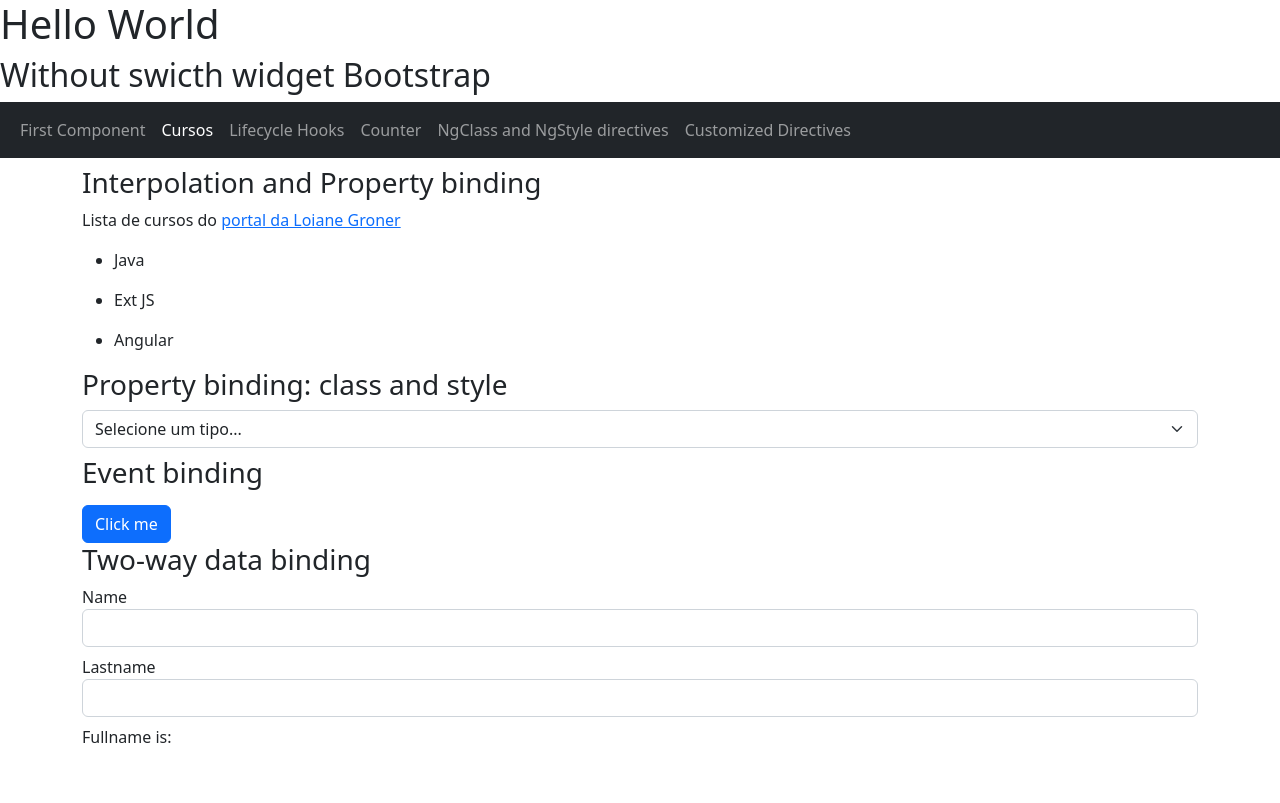
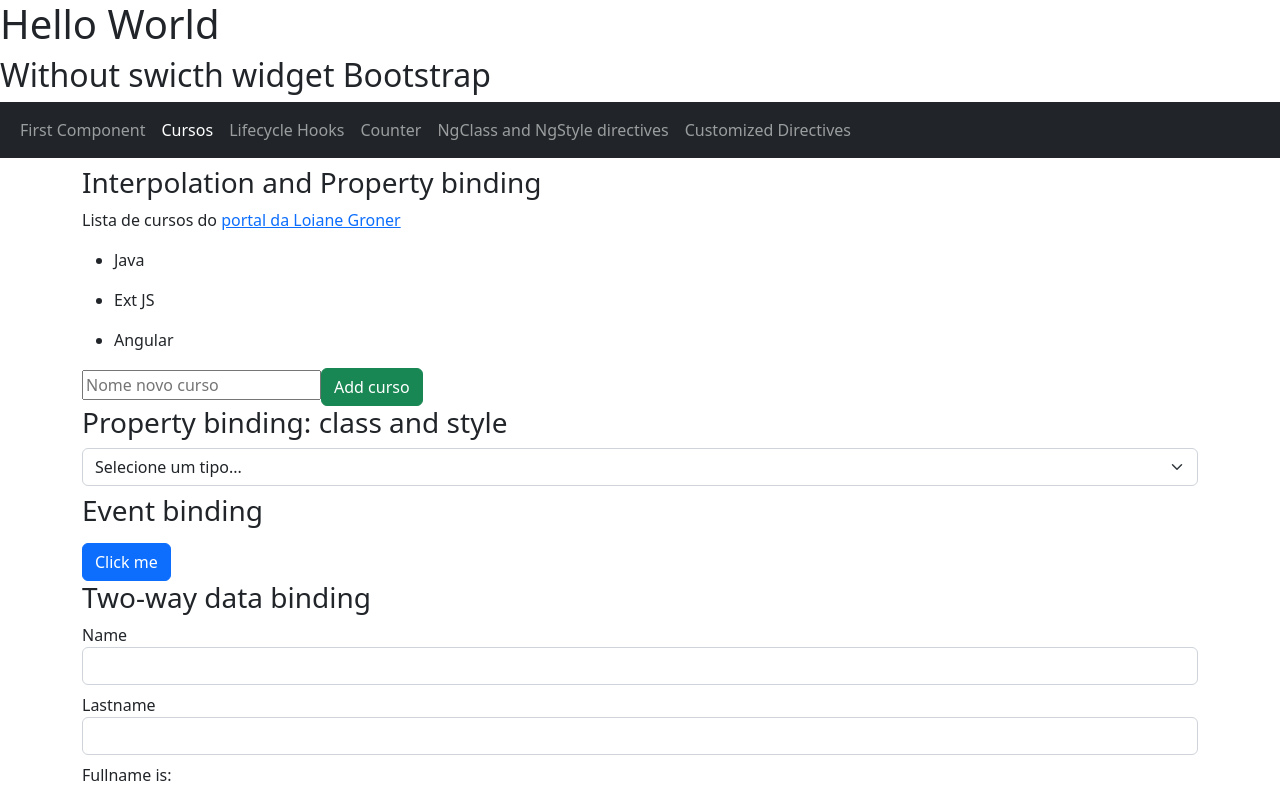
Before and after one commit to g-oliveira7/learning-angular, an Angular app: page / in a window 1280 px wide. Both pictures are taken after a click on the link "Cursos". Built offline with nearby package versions, Linux system fonts and the light colour scheme.

Commit message:
Services scope

```diff
--- a/src/app/cursos/cursos.component.html
+++ b/src/app/cursos/cursos.component.html
@@ -11,6 +11,9 @@
                 <app-curso [nome]="curso"></app-curso>
             </li>
         </ul>
+
+        <input placeholder="Nome novo curso" #inputCurso>
+        <button class="btn btn-success" (click)="addCurso(inputCurso)">Add curso</button>
     </article>
 </section>
 
--- a/src/app/cursos/cursos.component.ts
+++ b/src/app/cursos/cursos.component.ts
@@ -1,23 +1,26 @@
+import { Component, OnInit } from '@angular/core';
+
+import { NgbModal } from '@ng-bootstrap/ng-bootstrap';
 import { CursosService } from './cursos.service';
-import { Component } from '@angular/core';
-import { NgbModal } from '@ng-bootstrap/ng-bootstrap';
 
 @Component({
   selector: 'app-cursos',
   templateUrl: './cursos.component.html',
   styleUrls: ['./cursos.component.scss']
 })
-export class CursosComponent {
+export class CursosComponent implements OnInit {
   nomePortal: string;
-  cursos: string[];
+  cursos: string[] = [];
   tiposAlert: string[];
-  pessoa = {nome: '', sobrenome: ''}
+  pessoa = { nome: '', sobrenome: '' }
 
-  constructor(private cursosService: CursosService,
-    private modalService: NgbModal) {
+  constructor(private cursosService: CursosService, private modalService: NgbModal) {
     this.nomePortal = 'http://loiane.training'
+    this.tiposAlert = ['success', 'info', 'warning', 'danger', 'primary', 'secondary', 'light', 'dark']
+  }
+
+  ngOnInit(): void {
     this.cursos = this.cursosService.getCursos()
-    this.tiposAlert = ['success', 'info', 'warning', 'danger', 'primary', 'secondary', 'light', 'dark']
   }
 
   handleClick(content: any) {
@@ -26,6 +29,15 @@ export class CursosComponent {
     })
   }
 
+  addCurso(inputCurso: HTMLInputElement) {
+    if (inputCurso.value) {
+      const curso = inputCurso.value
+      this.cursosService.addCurso(curso)
+      inputCurso.value = ''
+      inputCurso.focus()
+    }
+  }
+
   fullname() {
     return `${this.pessoa.nome} ${this.pessoa.sobrenome}`
   }
--- a/src/app/cursos/cursos.service.ts
+++ b/src/app/cursos/cursos.service.ts
@@ -3,9 +3,13 @@ import { Injectable } from '@angular/core';
 @Injectable() // or @Injectable({ providedIn: 'root' })
 export class CursosService {
 
-  constructor() { }
+  private cursos = ['Java', 'Ext JS', 'Angular'];
 
   getCursos(): string[] {
-    return ['Java', 'Ext JS', 'Angular'];
+    return this.cursos
+  }
+
+  addCurso(curso: string) {
+    this.cursos.push(curso)
   }
 }
--- a/src/app/directives/ng-else.directive.ts
+++ b/src/app/directives/ng-else.directive.ts
@@ -14,8 +14,5 @@ export class NgElseDirective {
     }
   }
 
- constructor(private _templateRef: TemplateRef<any>, private _viewContainerRef: ViewContainerRef) {
-  console.log(this._templateRef)
-  console.log(this._viewContainerRef)
- }
+  constructor(private _templateRef: TemplateRef<any>, private _viewContainerRef: ViewContainerRef) { }
 }
```
